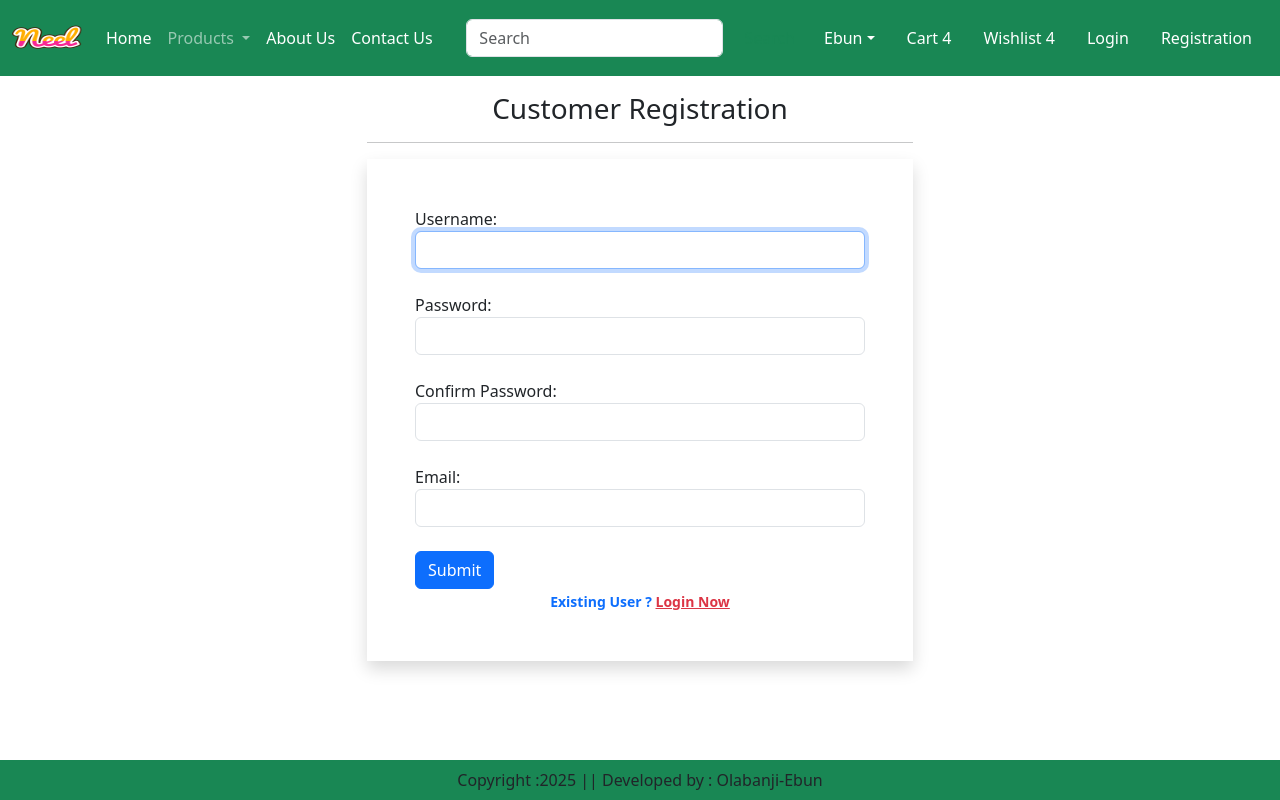
After one commit to Olabanji-Ebun/codealpha_tasks_Simple_Eccomerce_Page, a Django app: page /registration/ in a window 1280 px wide. The commit adds this page. Run offline with Django 5.2, Linux system fonts and the light colour scheme.

Commit message:
Created the user registration form

```diff
--- /dev/null
+++ b/app/forms.py
@@ -0,0 +1,13 @@
+from django.contrib.auth.forms import UserCreationForm
+from django import forms
+
+
+class CustomerRegistrationForm(UserCreationForm):
+    username = forms.CharField(widget=forms.TextInput(attrs={'autofocus': 'True',
+    'class': 'form-control'}))
+    email = forms.CharField(widget=forms.EmailInput(attrs=
+    {'class': 'form-control',}))
+    password1 = forms.CharField(label='Password',widget=forms.PasswordInput
+    (attrs={'class': 'form-control'}))
+    password2 = forms.CharField(label='Confirm Password', widget=forms.
+    PasswordInput(attrs={'class': 'form-control'}))
--- a/app/templates/app/base.html
+++ b/app/templates/app/base.html
@@ -118,7 +118,7 @@
           </li>
 
           <li class="nav-item mx-2">
-            <a href="#" class="nav-link text-white">Registration</a>
+            <a href="{% url 'customerregistration' %}" class="nav-link text-white">Registration</a>
           </li>
         </ul>
       </div>
--- /dev/null
+++ b/app/templates/app/customerregistration.html
@@ -0,0 +1,34 @@
+{% extends "app/base.html" %}
+{% load static %}
+{% block title %}Customer Registration{% endblock title %}
+{% block main-content %}
+<div class="container">
+    <div class="row my-3">
+        <div class="col-sm-6 offset-sm-3">
+            <h3 class="text-center">Customer Registration</h3>
+            <hr>
+
+            <form action="" method="post" novalidate class="shadow p-5">
+                {% csrf_token %}
+                {% for fm in form %}
+                    {{ fm.label_tag }} {{ fm }} <small class="text-danger">{{ fm.errors|striptags }}</small>
+                    <br>
+                {% endfor %}
+                <input type="submit" value="Submit" class="btn btn-primary"> <br>
+
+                <div class="text-center text-primary fw-bold">
+                    <small>Existing User ? <a href="#"
+                    class="text-danger">Login Now</a> </small>
+                </div>
+
+                {% if form.non_field_errors %}
+                    {% for error in form.non_field_errors %}
+                        <p class="alert alert-danger my-3">{{ error }}</p>
+                    {% endfor %}
+                {% endif %}
+
+            </form>
+        </div>
+    </div>
+</div>
+{% endblock main-content %}
--- a/app/urls.py
+++ b/app/urls.py
@@ -10,4 +10,7 @@ urlpatterns = [
     path("category/<slug:val>", views.CategoryView.as_view(), name="category"),
     path("category-title/<val>", views.CategoryTitle.as_view(), name="category-title"),
     path("product-detail/<int:pk>", views.ProductDetail.as_view(), name="product-detail"),
+
+    #login authentication
+    path('registration/', views.CustomerRegistrationView.as_view(), name='customerregistration'),
 ] + static(settings.MEDIA_URL, document_root=settings.MEDIA_ROOT)
--- a/app/views.py
+++ b/app/views.py
@@ -2,7 +2,8 @@ from django.db.models import Count
 from django.shortcuts import render
 from django.views import View
 from . models import Product
-
+from . forms import CustomerRegistrationForm
+from django.contrib import messages
 
 # Create your views here.
 def home(request):
@@ -30,3 +31,16 @@ class ProductDetail(View):
     def get(self, request,pk):
         product = Product.objects.get(pk=pk)
         return render(request, "app/productdetail.html", locals())
+
+class CustomerRegistrationView(View):
+    def get(self, request):
+        form = CustomerRegistrationForm()
+        return render(request, 'app/customerregistration.html',locals())
+    def post(self, request):
+        form = CustomerRegistrationForm(request.POST)
+        if form.is_valid():
+            form.save()
+            messages.success(request, "Congratulations! User Registered Successfully")
+        else:
+            messages.error(request, "Invalid Input Data")
+        return render(request, 'app/customerregistration.html', locals())
```
Also changed, not shown: db.sqlite3.
